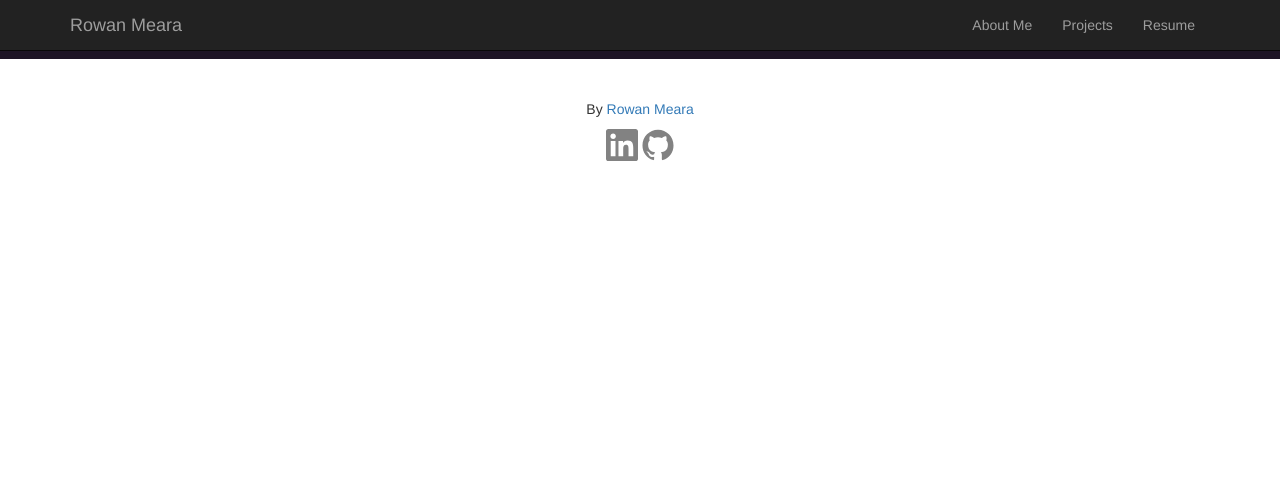
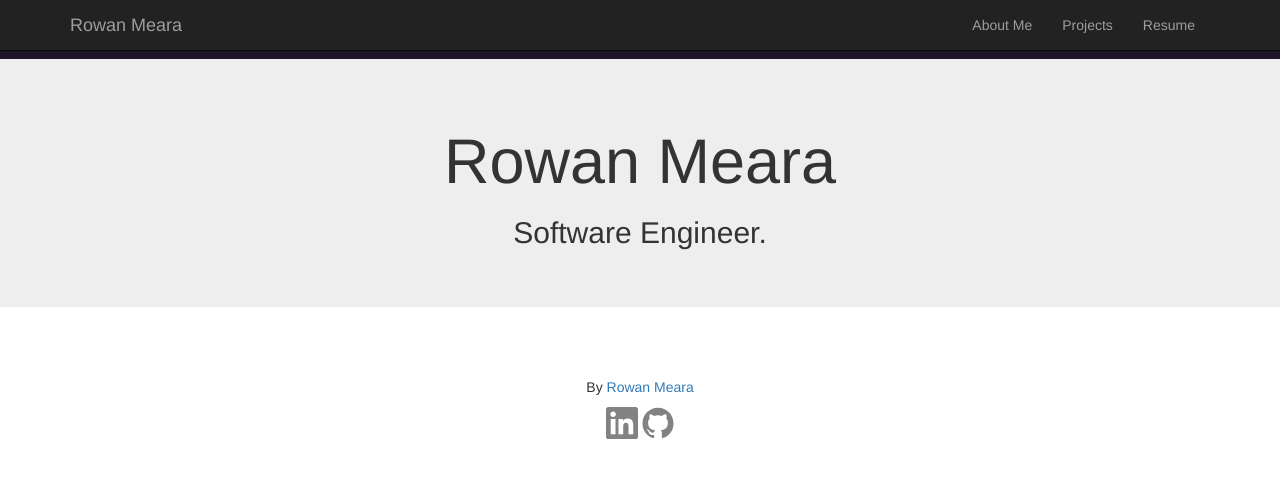
Before and after one commit to RowanMeara/RowanMeara.github.io, a Jekyll site: the page built from index.html, in a window 1280 px wide. Shown: the top 478 px of the page. Built offline with Jekyll 4.4.1, drawn with Linux system fonts in a browser that asks for light colours.

Commit message:
Fixed the jumbotron.

```diff
--- a/index.html
+++ b/index.html
@@ -3,9 +3,12 @@ layout: default
 ---
 <body>
   <!--- TODO: Add solid thing with picture and tagline -->
-  <div class="container">
-  <!--- TODO: Add brief description of me -->
+  <div class="jumbotron">
+	  <div class="container">
+		  <h1 class="text-center display-3">Rowan Meara</h1>
+		  <h2 class="text-center">Software Engineer.</h2>
+	  </div>
+  </div>
+   <!--- TODO: Add brief description of projects -->
 
-  <!--- TODO: Add brief description of projects -->
-  </div>
 </body>
```
